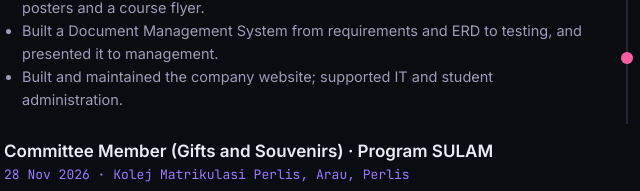
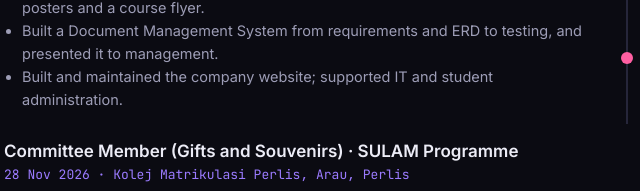
Before and after one commit to izzhsyhmna/github.io, a plain HTML site: page index.html in a window 1280 px wide. Shown: the part 4798-4989 px from the top of the page, 124-764 px from the left. Drawn offline with Linux system fonts and the light colour scheme.

Commit message:
Update index.html

```diff
--- a/index.html
+++ b/index.html
@@ -142,7 +142,7 @@ h2:after{content:"";display:block;height:2px;width:0;margin-top:8px;background:l
 <div class="two"><div><h4>// experience</h4><div class="tl">
 <div class="it"><h3>Intern, then Admin · IZ Learning Resources</h3><div class="d m">Sep 2024 – Feb 2025 · Admin Mar 2025 · Senawang, Negeri Sembilan</div>
 <ul><li>Designed three promotional posters a day for student enrolment, plus festive posters and a course flyer.</li><li>Built a Document Management System from requirements and ERD to testing, and presented it to management.</li><li>Built and maintained the company website; supported IT and student administration.</li></ul></div>
-<div class="it"><h3>Committee Member (Gifts and Souvenirs) · Program SULAM</h3><div class="d m">28 Nov 2026 · Kolej Matrikulasi Perlis, Arau, Perlis</div>
+<div class="it"><h3>Committee Member (Gifts and Souvenirs) · SULAM Programme</h3><div class="d m">28 Nov 2026 · Kolej Matrikulasi Perlis, Arau, Perlis</div>
 <ul><li>Seminar Memperkasa Kemahiran Literasi Digital (Siri Generatif AI), a Service Learning Malaysia – University for Society (SULAM) programme by the Faculty of Computer and Mathematical Sciences, UiTM Cawangan Perlis, Kampus Arau.</li><li>A seminar for 30 computer science students on using Google NotebookLM for learning. I handle the gifts and participant certificates.</li></ul></div>
 <div class="it"><h3>Silver Award · MIIEx 2024</h3><div class="d m">Melaka International Intellectual Exposition</div></div>
 </div></div>
```
